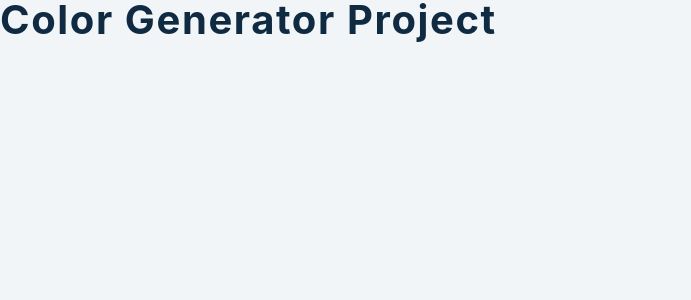
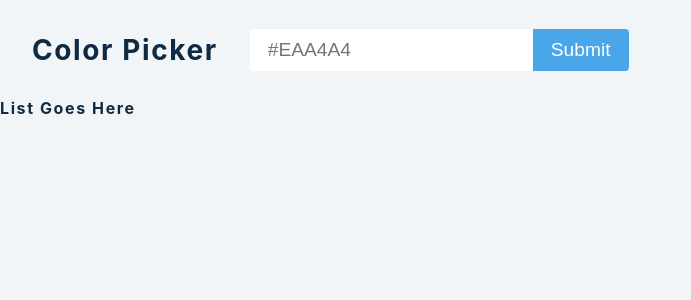
Before and after one commit to amandaciobanu/colors-and-shades-react, a React (Create React App) app: page / in a window 1280 px wide. Shown: the top 300 px of the page, without its empty margins (0-691 px from the left). Built offline with nearby package versions, Linux system fonts and the light colour scheme.

Commit message:
feat: form submit color

```diff
--- a/src/App.js
+++ b/src/App.js
@@ -4,7 +4,33 @@ import SingleColor from './SingleColor'
 import Values from 'values.js'
 
 function App() {
-  return <h2>color generator project</h2>
+  const [color, setColor] = useState('');
+  const [error, setError] = useState(false);
+  const [list, setList] = useState([]);
+
+  const handleSubmit = (e) => {
+    e.preventDefault();
+    console.log('hello')
+  }
+
+  return (
+      <>
+      <section className='container'>
+        <h3>Color Picker</h3>
+        <form onSubmit={handleSubmit}>
+          <input type="text" value={color}
+                  onChange={(e) =>
+                  setColor(e.target.value)}
+                  placeholder='#EAA4A4'
+          />
+          <button className='btn' type='submit'>Submit</button>
+        </form>
+      </section>
+      <section className="colors">
+        <h4>List goes here</h4>
+      </section>
+      </>
+  )
 }
 
 export default App
```
